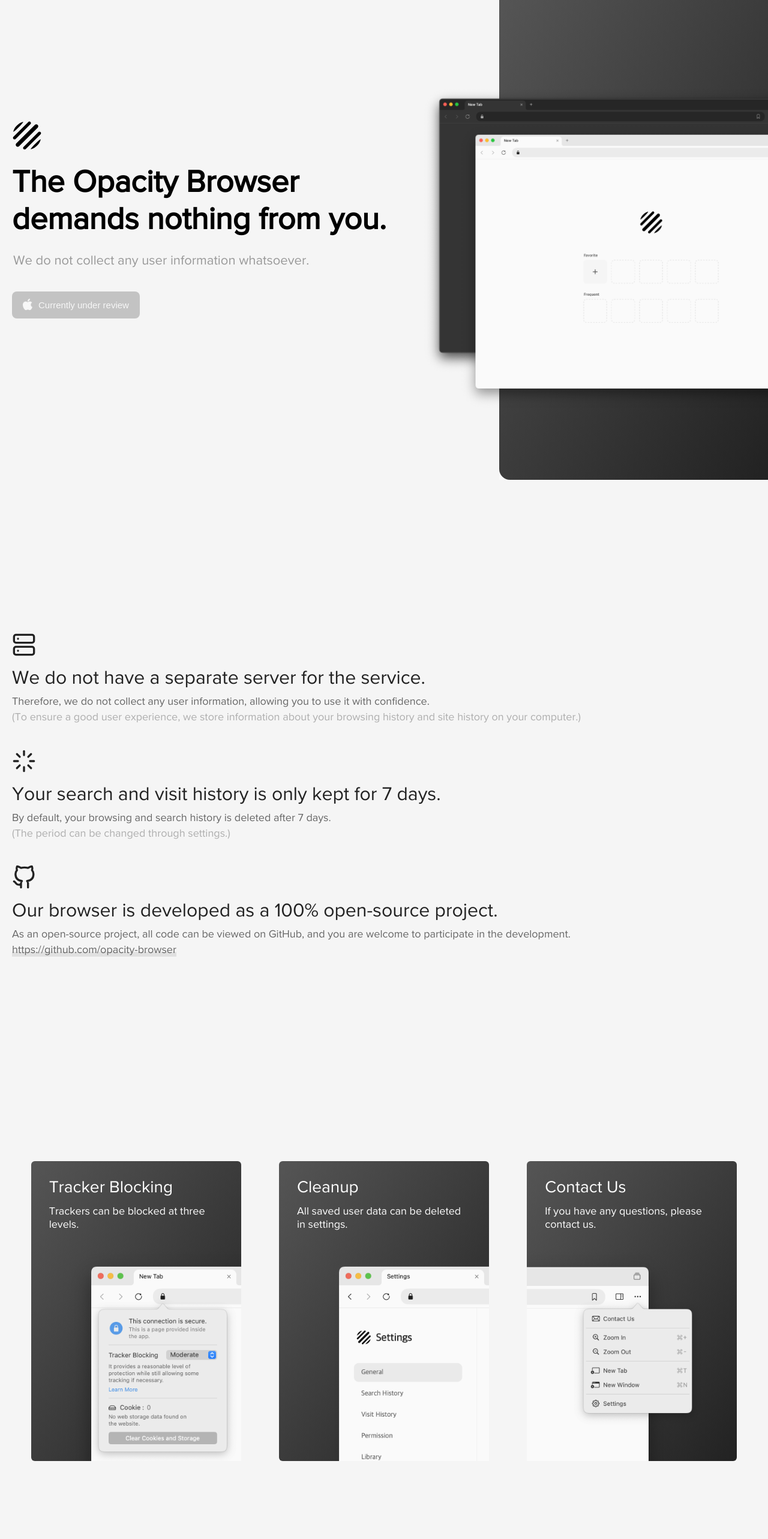
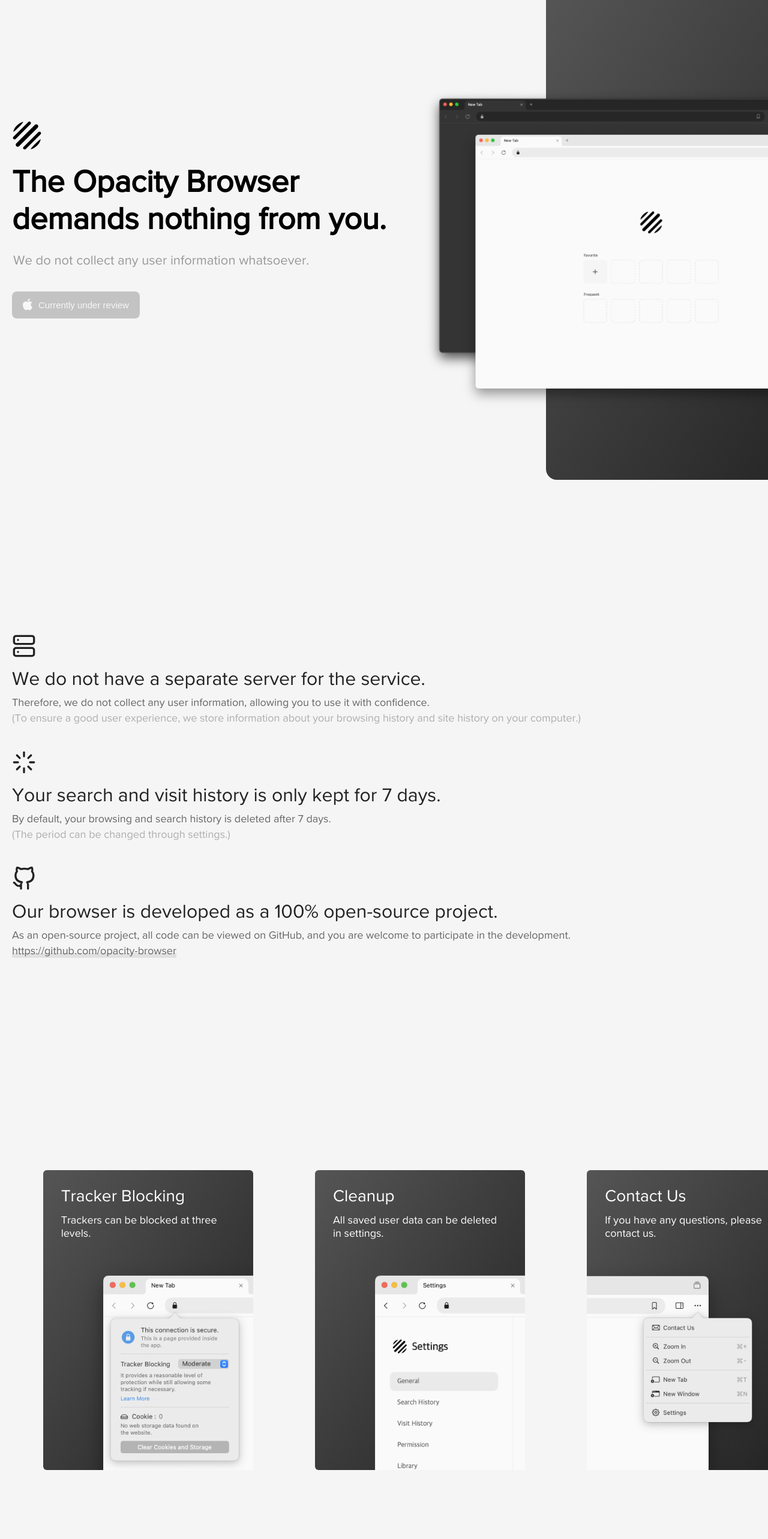
Before and after one commit to opacity-browser/webpage, a React app: page / in a window 1280 px wide. Shown: the top 2566 px of the page at 60% size. Built offline with nearby package versions, Linux system fonts and the light colour scheme.

Commit message:
feat: edit detail styles

```diff
--- a/src/components/Feature.tsx
+++ b/src/components/Feature.tsx
@@ -68,11 +68,11 @@
         margin-top: 10px;
       }
       p {
-        font-size: 18px;
-        line-height: 24px;
+        font-size: 20px;
+        line-height: 26px;
         span {
           color: #aeaeae;
-          font-size: 16px;
+          font-size: 18px;
         }
       }
 
--- a/src/components/Layout.tsx
+++ b/src/components/Layout.tsx
@@ -48,7 +48,7 @@
 const $area = styled.div`
   width: 100%;
   height: 100%;
-  min-width: 1000px;
+  min-width: 1400px;
 `
 
 const $visual = styled.div`
@@ -167,6 +167,7 @@
   height: 100%;
   width: 100%;
   min-height: 800px;
+  min-width: 1400px;
 
   &::before {
     content: "";
--- a/src/components/Strongs.tsx
+++ b/src/components/Strongs.tsx
@@ -52,7 +52,7 @@
   padding: 0 20px;
   position: relative;
   z-index: 1;
-  padding-bottom: 10%;
+  padding-bottom: 7%;
 `
 
 const $left = styled.div`
```
